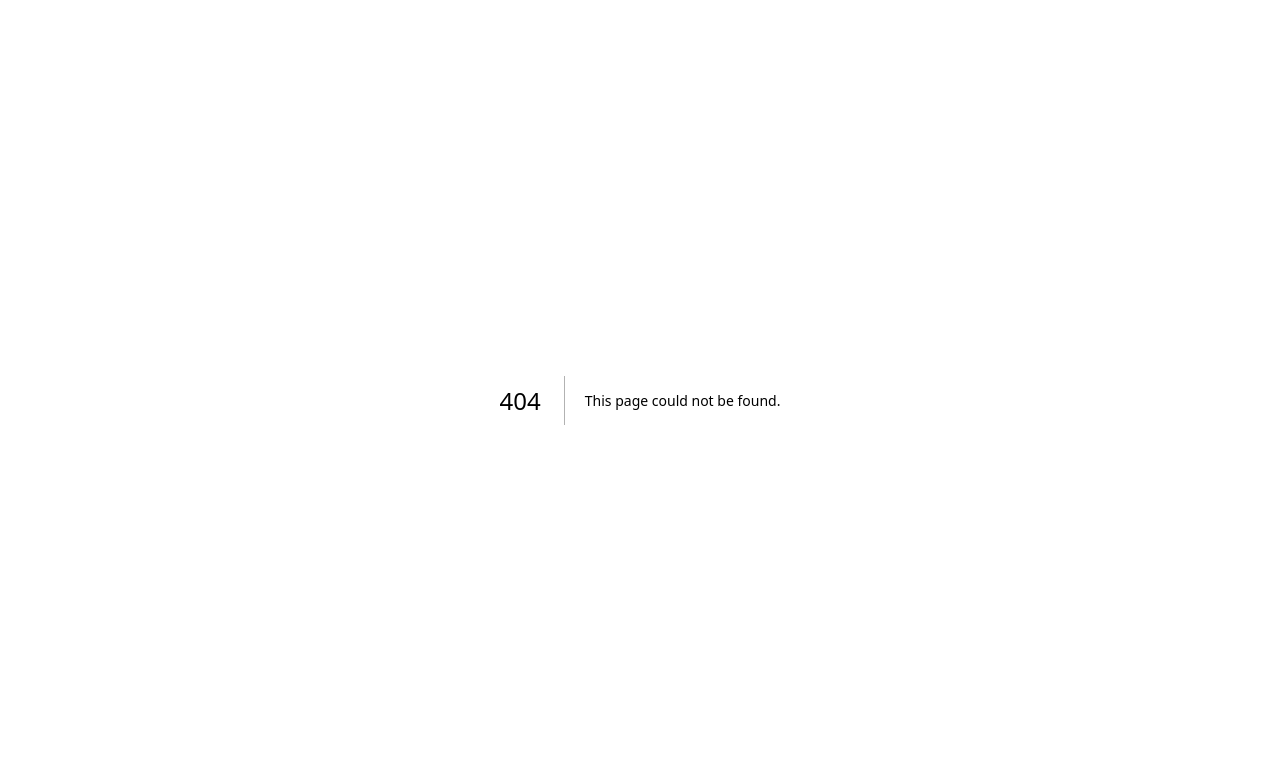
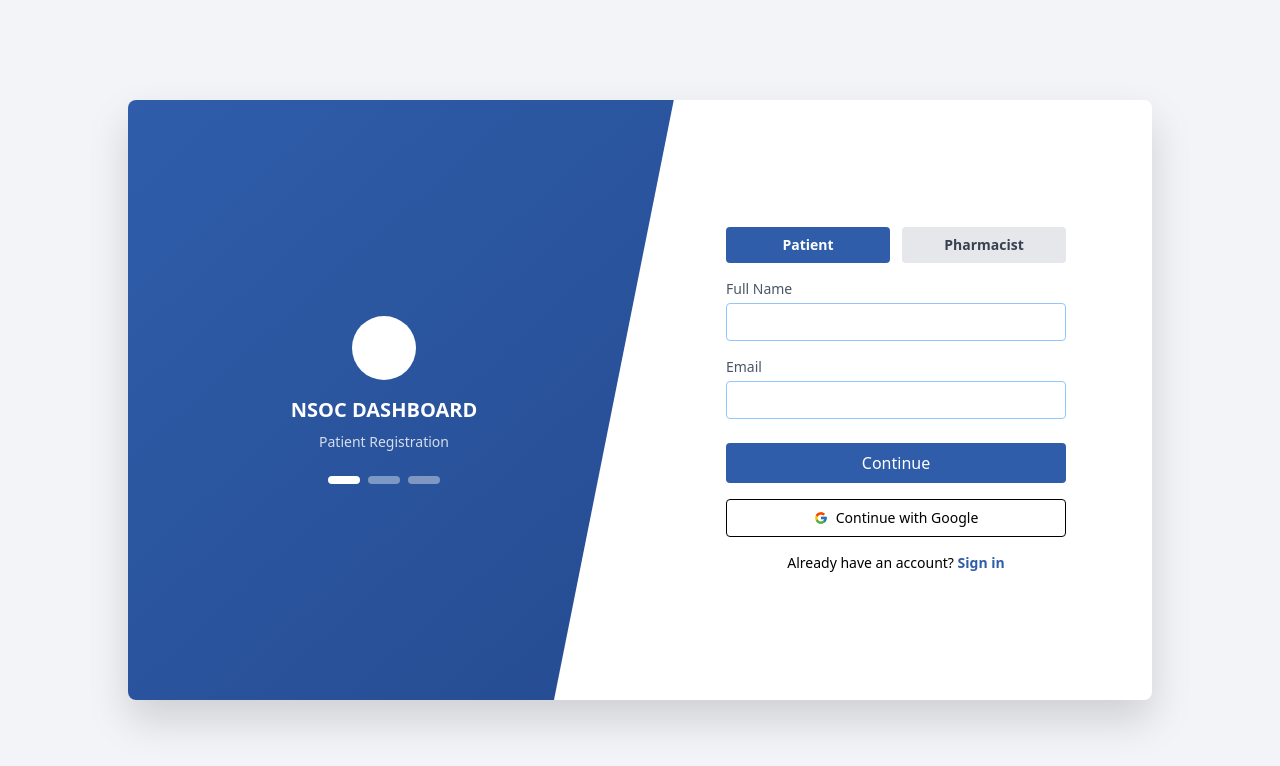
Before and after one commit to rimpuhwe/medsystem-frontend, a Next.js app: page /my-account/register in a window 1280 px wide. Before the commit this address had no page. Shown: the top 766 px of the page. Built offline with nearby package versions, Linux system fonts and the light colour scheme.

Commit message:
the registration page

```diff
--- /dev/null
+++ b/app/my-account/register/page.tsx
@@ -0,0 +1,314 @@
+'use client';
+
+import React, { useState } from 'react';
+import Link from 'next/link';
+import { FcGoogle } from 'react-icons/fc';
+
+type UserType = 'patient' | 'pharmacist';
+
+const RegisterPage: React.FC = () => {
+  const [userType, setUserType] = useState<UserType>('patient');
+  const [step, setStep] = useState(1);
+
+  const isPatient = userType === 'patient';
+
+  const theme = {
+    primary: isPatient ? '#2f5daa' : '#22c55e',
+    gradientFrom: isPatient ? '#2f5daa' : '#22c55e',
+    gradientTo: isPatient ? '#244a8f' : '#16a34a',
+    border: isPatient ? '#93c5fd' : '#86efac',
+    buttonFrom: isPatient ? '#4c7cf3' : '#4ade80',
+    buttonTo: isPatient ? '#3c63c7' : '#22c55e',
+  };
+
+  const totalSteps = isPatient ? 3 : 4;
+
+  const nextStep = () => {
+    if (step < totalSteps) setStep(step + 1);
+  };
+
+  const prevStep = () => {
+    if (step > 1) setStep(step - 1);
+  };
+
+  const handleSubmit = async (e: React.FormEvent) => {
+    e.preventDefault();
+
+    const form = e.target as HTMLFormElement;
+
+    const data = {
+      fullName: form.fullName?.value,
+      email: form.email?.value,
+      password: form.password?.value,
+      phone: form.phone?.value,
+      license: form.license?.value,
+      pharmacyName: form.pharmacyName?.value,
+      userType,
+    };
+
+    console.log(data);
+
+    // KEEP YOUR API INTEGRATION HERE
+  };
+
+  const handleGoogleSignIn = () => {
+    console.log('Google Sign-In');
+  };
+
+  return (
+    <div className="min-h-screen flex items-center justify-center bg-[#f2f4f8] px-4">
+
+      <div className="relative w-full max-w-5xl h-[600px] bg-white rounded-md shadow-[0_20px_40px_rgba(0,0,0,0.15)] overflow-hidden flex">
+
+        {/* LEFT DIAGONAL BACKGROUND */}
+        <div
+          className="absolute left-0 top-0 w-[65%] h-full transition-all duration-500"
+          style={{
+            background: `linear-gradient(to bottom right, ${theme.gradientFrom}, ${theme.gradientTo})`,
+            clipPath: 'polygon(0 0, 82% 0, 64% 100%, 0% 100%)',
+          }}
+        />
+
+        {/* LEFT CONTENT */}
+        <div className="w-1/2 flex flex-col justify-center items-center text-white z-10">
+
+          <div className="text-center">
+
+            <div className="w-16 h-16 bg-white rounded-full mx-auto mb-4" />
+
+            <h1 className="font-bold text-xl">NSOC DASHBOARD</h1>
+
+            <p className="text-white/80 text-sm mt-2">
+              {isPatient
+                ? 'Patient Registration'
+                : 'Pharmacist Registration'}
+            </p>
+
+            {/* STEP INDICATOR */}
+            <div className="flex gap-2 mt-6 justify-center">
+
+              {[...Array(totalSteps)].map((_, i) => {
+
+                const active = step === i + 1;
+
+                return (
+                  <div
+                    key={i}
+                    className="w-8 h-2 rounded-full"
+                    style={{
+                      backgroundColor: active
+                        ? '#fff'
+                        : 'rgba(255,255,255,0.4)',
+                    }}
+                  />
+                );
+
+              })}
+
+            </div>
+
+          </div>
+
+        </div>
+
+        {/* RIGHT FORM */}
+        <div className="w-1/2 flex items-center justify-center z-10">
+
+          <div className="w-[340px]">
+
+            {/* USER TYPE SELECT */}
+            <div className="flex gap-3 mb-4">
+
+              <button
+                type="button"
+                onClick={() => {
+                  setUserType('patient');
+                  setStep(1);
+                }}
+                className="flex-1 py-2 rounded text-sm font-semibold"
+                style={{
+                  background: isPatient ? theme.primary : '#e5e7eb',
+                  color: isPatient ? '#fff' : '#374151',
+                }}
+              >
+                Patient
+              </button>
+
+              <button
+                type="button"
+                onClick={() => {
+                  setUserType('pharmacist');
+                  setStep(1);
+                }}
+                className="flex-1 py-2 rounded text-sm font-semibold"
+                style={{
+                  background: !isPatient ? theme.primary : '#e5e7eb',
+                  color: !isPatient ? '#fff' : '#374151',
+                }}
+              >
+                Pharmacist
+              </button>
+
+            </div>
+
+            <form onSubmit={handleSubmit} className="space-y-4">
+
+              {/* STEP 1 */}
+              {step === 1 && (
+                <>
+                  <Input label="Full Name" name="fullName" theme={theme} />
+                  <Input label="Email" name="email" theme={theme} />
+                </>
+              )}
+
+              {/* STEP 2 */}
+              {step === 2 && (
+                <>
+                  <Input label="Phone Number" name="phone" theme={theme} />
+                </>
+              )}
+
+              {/* STEP 3 */}
+              {step === 3 && isPatient && (
+                <>
+                  <Input
+                    label="Password"
+                    name="password"
+                    type="password"
+                    theme={theme}
+                  />
+                </>
+              )}
+
+              {/* PHARMACIST EXTRA STEP */}
+              {step === 3 && !isPatient && (
+                <>
+                  <Input
+                    label="Pharmacy Name"
+                    name="pharmacyName"
+                    theme={theme}
+                  />
+                  <Input
+                    label="License Number"
+                    name="license"
+                    theme={theme}
+                  />
+                </>
+              )}
+
+              {/* PHARMACIST PASSWORD */}
+              {step === 4 && !isPatient && (
+                <>
+                  <Input
+                    label="Password"
+                    name="password"
+                    type="password"
+                    theme={theme}
+                  />
+                </>
+              )}
+
+              {/* NAVIGATION */}
+              <div className="flex gap-3 pt-2">
+
+                {step > 1 && (
+                  <button
+                    type="button"
+                    onClick={prevStep}
+                    className="flex-1 py-2 border rounded text-sm"
+                  >
+                    Back
+                  </button>
+                )}
+
+                {step < totalSteps && (
+                  <button
+                    type="button"
+                    onClick={nextStep}
+                    className="flex-1 py-2 text-white rounded"
+                    style={{
+                      background: theme.primary,
+                    }}
+                  >
+                    Continue
+                  </button>
+                )}
+
+                {step === totalSteps && (
+                  <button
+                    type="submit"
+                    className="flex-1 py-2 text-white rounded font-semibold"
+                    style={{
+                      background: `linear-gradient(to right, ${theme.buttonFrom}, ${theme.buttonTo})`,
+                    }}
+                  >
+                    Register
+                  </button>
+                )}
+
+              </div>
+
+              {/* GOOGLE */}
+              <button
+                type="button"
+                onClick={handleGoogleSignIn}
+                className="w-full border py-2 rounded flex items-center justify-center gap-2 text-sm"
+              >
+                <FcGoogle />
+                Continue with Google
+              </button>
+
+            </form>
+
+            <p className="text-center text-sm mt-4">
+
+              Already have an account?{' '}
+
+              <Link
+                href="/my-account/login"
+                style={{ color: theme.primary }}
+                className="font-semibold"
+              >
+                Sign in
+              </Link>
+
+            </p>
+
+          </div>
+
+        </div>
+
+      </div>
+
+    </div>
+  );
+};
+
+export default RegisterPage;
+
+/* INPUT COMPONENT */
+
+function Input({
+  label,
+  name,
+  theme,
+  type = 'text',
+}: any) {
+  return (
+    <div>
+      <label className="text-gray-600 text-sm block mb-1">
+        {label}
+      </label>
+
+      <input
+        name={name}
+        type={type}
+        required
+        className="w-full px-3 py-2 rounded border outline-none text-sm"
+        style={{
+          borderColor: theme.border,
+        }}
+      />
+    </div>
+  );
+}
```
